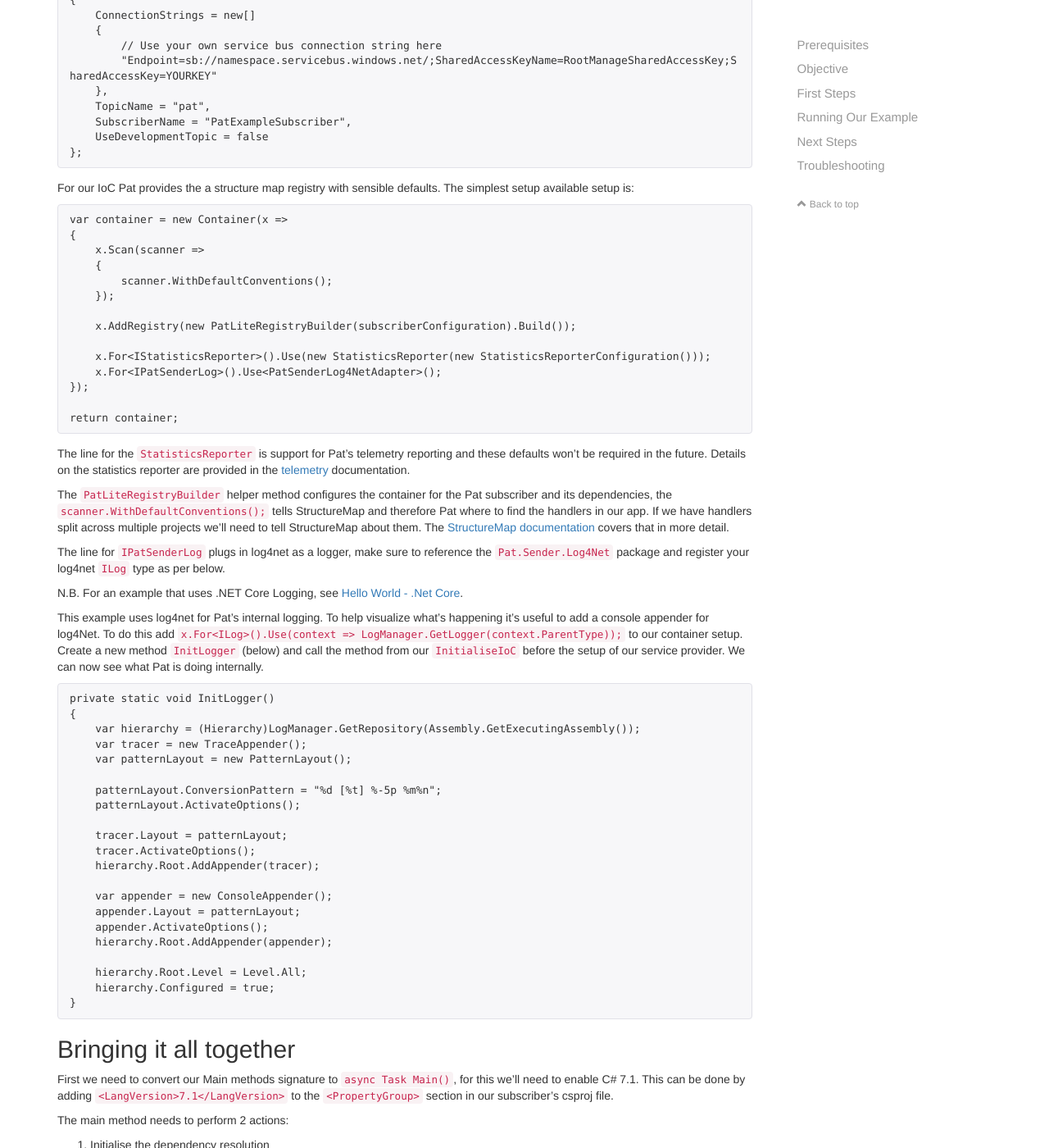
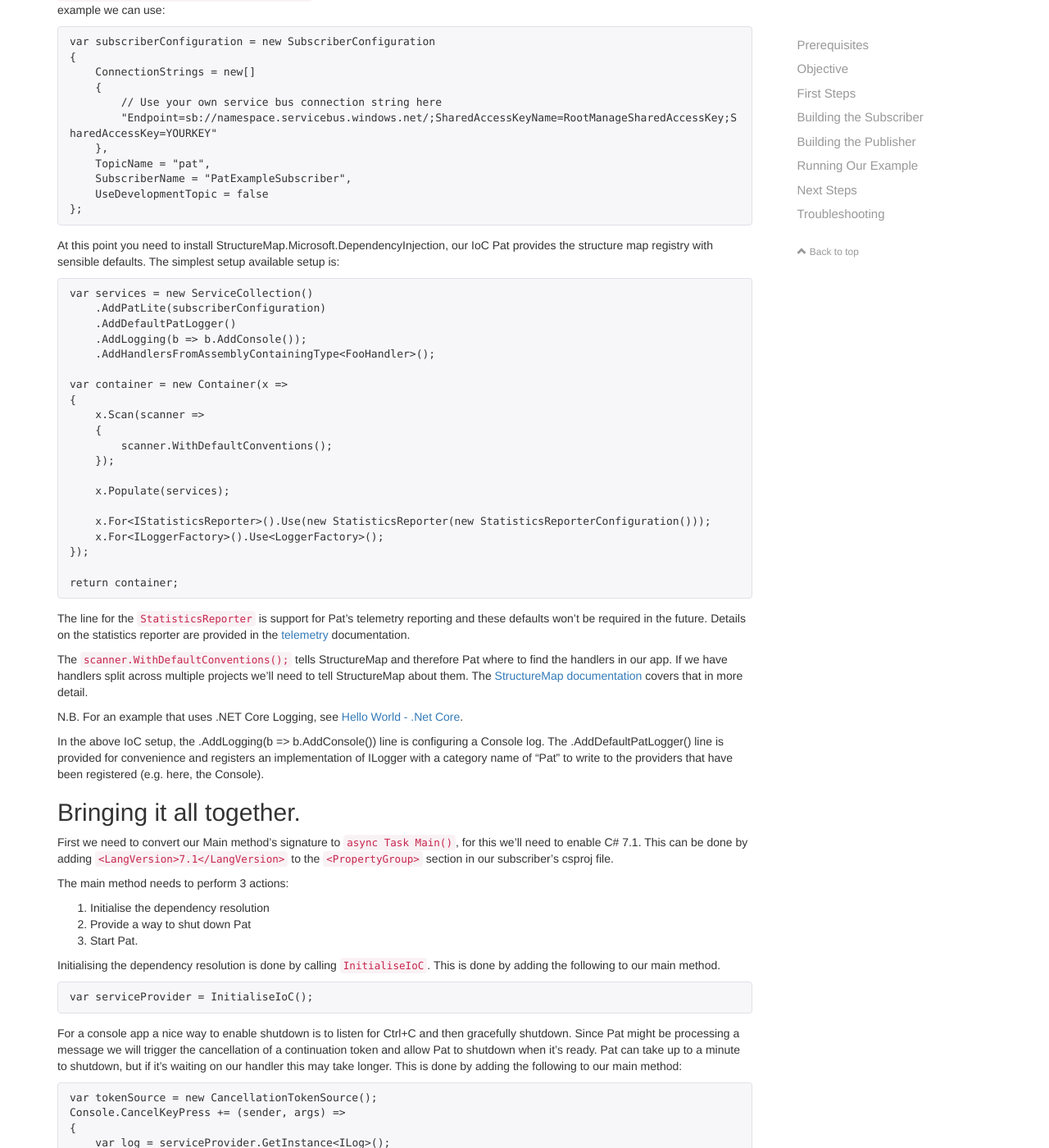
Before and after one commit to purplebricks/pat, a Jekyll site: the page built from docs/hello-world-netframework.md, in a window 1280 px wide and 1400 px high, scrolled down 1546 px. Shown: the whole window at 82% size. Built offline with Jekyll 4.4.1, drawn with Linux system fonts in a browser that asks for light colours; nearby versions of some CDN libraries; some of the changed text lies outside the part shown.

Commit message:
Typos and missing sections in Hello World & Troubleshooting docs
Typos in Hello World & Troubleshooting docs
Plus large sections of the Hello World (Net Framework) were missing

````diff
--- a/docs/hello-world-netframework.md
+++ b/docs/hello-world-netframework.md
@@ -27,6 +27,8 @@ Firstly create 3 projects, each targeting .NET Framework 4.7. The first should b
 
 Add a new class to the `Contract` project, call it `Foo`, for now this doesn't need any properties. For a
 real event we would have something a bit more meaningful.
+
+# Building the Subscriber
 
 We need to start by installing the latest versions of `Pat.Subscriber` and
 `Pat.Subscriber.StructureMap4DependencyResolution`, once they are installed we can build our event handler.
@@ -85,10 +87,16 @@ var subscriberConfiguration = new SubscriberConfiguration
 };
 ```
 
-For our IoC Pat provides the a structure map registry with sensible defaults. The simplest setup available
+At this point you need to install StructureMap.Microsoft.DependencyInjection, our IoC Pat provides the structure map registry with sensible defaults. The simplest setup available
 setup is:
 
 ```
+var services = new ServiceCollection()
+    .AddPatLite(subscriberConfiguration)
+    .AddDefaultPatLogger()
+    .AddLogging(b => b.AddConsole());
+    .AddHandlersFromAssemblyContainingType<FooHandler>();
+
 var container = new Container(x =>
 {
     x.Scan(scanner =>
@@ -96,10 +104,10 @@ var container = new Container(x =>
         scanner.WithDefaultConventions();
     });
 
-    x.AddRegistry(new PatLiteRegistryBuilder(subscriberConfiguration).Build());
+    x.Populate(services);
 
     x.For<IStatisticsReporter>().Use(new StatisticsReporter(new StatisticsReporterConfiguration()));
-    x.For<IPatSenderLog>().Use<PatSenderLog4NetAdapter>();
+    x.For<ILoggerFactory>().Use<LoggerFactory>();
 });
 
 return container;
@@ -109,18 +117,128 @@ The line for the `StatisticsReporter` is support for Pat's telemetry reporting a
 required in the future. Details on the statistics reporter are provided in the [telemetry](telemetry.html)
 documentation.
 
-The `PatLiteRegistryBuilder` helper method configures the container for the Pat subscriber and its dependencies,
-the `scanner.WithDefaultConventions();` tells StructureMap and therefore Pat where to find the handlers in our
+The `scanner.WithDefaultConventions();` tells StructureMap and therefore Pat where to find the handlers in our
 app. If we have handlers split across multiple projects we'll need to tell StructureMap about them. The
 [StructureMap documentation](http://structuremap.github.io/quickstart/) covers that in more detail.
 
-The line for `IPatSenderLog` plugs in log4net as a logger, make sure to reference the `Pat.Sender.Log4Net` package and register your log4net `ILog` type as per below.
-
 N.B. For an example that uses .NET Core Logging, see [Hello World - .Net Core](hello-world-dotnetcore.html).
 
-This example uses log4net for Pat's internal logging.  To help visualize what's happening it's useful to add a console
-appender for log4Net. To do this add `x.For<ILog>().Use(context => LogManager.GetLogger(context.ParentType));`
-to our container setup. Create a new method `InitLogger` (below) and call the method from our `InitialiseIoC` before
+In the above IoC setup, the .AddLogging(b => b.AddConsole()) line is configuring a Console log. The .AddDefaultPatLogger() line is provided for convenience and registers an implementation of ILogger with a category name of “Pat” to write to the providers that have been registered (e.g. here, the Console).
+
+## Bringing it all together.
+
+First we need to convert our Main method's signature to `async Task Main()`, for this we'll need to enable C#
+7.1. This can be done by adding `<LangVersion>7.1</LangVersion>` to the `<PropertyGroup>` section in our
+subscriber's csproj file.
+
+The main method needs to perform 3 actions:
+
+  1. Initialise the dependency resolution
+  2. Provide a way to shut down Pat
+  3. Start Pat.
+
+Initialising the dependency resolution is done by calling `InitialiseIoC`. This is done by adding the
+following to our main method.
+
+```
+var serviceProvider = InitialiseIoC();
+```
+
+For a console app a nice way to enable shutdown is to listen for Ctrl+C and then gracefully shutdown. Since
+Pat might be processing a message we will trigger the cancellation of a continuation token and allow Pat to
+shutdown when it's ready. Pat can take up to a minute to shutdown, but if it's waiting on our handler this
+may take longer. This is done by adding the following to our main method:
+
+```
+var tokenSource = new CancellationTokenSource();
+Console.CancelKeyPress += (sender, args) =>
+{
+    var log = serviceProvider.GetInstance<ILog>();
+    log.Info("Subscriber Shutdown Requested");
+    args.Cancel = true;
+    tokenSource.Cancel();
+};
+```
+
+Starting Pat is a case of creating an instance of the Pat Subscriber, initialising it and then listening for
+messages. This is done by adding the following to our main method:
+
+```
+var subscriber = serviceProvider.GetInstance<Pat.Subscriber.Subscriber>();
+await subscriber.Initialise(new[] {Assembly.GetExecutingAssembly()});
+await subscriber.ListenForMessages(tokenSource);
+```
+
+## Creating the Subscription
+
+Now that our subscriber is complete we need to create a subscription on our service bus. This can be done
+manually or via a tool. The [pat](pat-subscriber-tools.html) global tool does this for us. The tool requires
+that .Net Core 2.1.300 is installed.
+
+To install the Pat tooling run:
+
+```
+dotnet tool install -g Pat.Subscriber.Tools
+```
+
+Then in our prompt run (note some prompts need reopening before `pat` is available):
+
+```
+pat create -n namespace -s PatExampleSubscriber -t pat
+```
+
+We need to replace `namespace` with the service bus namespace from our connection string.
+
+# Building the Publisher
+
+Publishing a message with Pat is somewhat simpler than subscribing to messages.
+
+We need to start by installing the latest versions of `Pat.Sender` and
+`Microsoft.Extensions.DependencyInjection`.
+
+## Configuring the Publishers Dependency Resolution
+
+Setting up a new publisher without dependency resolution is entirely possible, but not recommended. Create a
+new method `private static ServiceProvider InitialiseIoC()` in this we need to create the configuration for
+our publisher. For this example we can use:
+
+```
+var sender = new PatSenderSettings
+{
+    TopicName = "pat",
+    // Use your own service bus connection string here
+    PrimaryConnection = ""Endpoint=sb://namespace.servicebus.windows.net/;SharedAccessKeyName=RootManageSharedAccessKey;SharedAccessKey=YOURKEY";",
+    UseDevelopmentTopic = false
+};
+```
+
+For our service collection Pat requires a few classes to be configured. The `IMessagePublisher` is the
+interface which we will use in our application. The concrete implementation of this requires a
+[MessageSender](pat-sender.html#message-sender), a [MessageGenerator](pat-sender.html#message-generator),
+[MessageProperties](pat-sender.html#message-properties) and [correlation
+ids](pat-sender.html#correlation-id-provider). The details of which are explained on their specific
+documentation pages. The simplest setup available is below (but please add logging as described in the next few sections):
+
+```
+var serviceProvider = new ServiceCollection()
+    .AddSingleton(sender)
+    .AddTransient<IMessagePublisher, MessagePublisher>()
+    .AddTransient<IMessageSender, MessageSender>()
+    .AddTransient<IMessageGenerator, MessageGenerator>()
+    .AddTransient(s => new MessageProperties(new LiteralCorrelationIdProvider($"{Guid.NewGuid()}")))
+    .BuildServiceProvider();
+
+return serviceProvider;
+```
+### Using log4Net in the Publisher
+For log4net logging, reference the `Pat.Sender.Log4Net` package and add IoC setup:
+
+```
+.AddSingleton<IPatSenderLog, PatSenderLog4NetAdapter>()
+.AddTransient(s => LogManager.GetLogger(s.GetType()))
+```
+
+It can be useful to add a console logger to visualize what's happening.  Create a new method `InitLogger` (below) and call the method from the IoC setup before
 the setup of our service provider. We can now see what Pat is doing internally.
 
 ```
@@ -149,7 +267,7 @@ private static void InitLogger()
 
 ## Bringing it all together
 
-First we need to convert our Main methods signature to `async Task Main()`, for this we’ll need to enable C#
+First we need to convert our Main method's signature to `async Task Main()`, for this we’ll need to enable C#
 7.1. This can be done by adding `<LangVersion>7.1</LangVersion>` to the `<PropertyGroup>` section in our
 subscriber’s csproj file.
 
````
Also changed, not shown: other parts of docs/hello-world-netframework.md (+1 -1 lines), docs/hello-world-dotnetcore.md (+3 -3 lines), docs/troubleshooting.md (+2 -2 lines).
